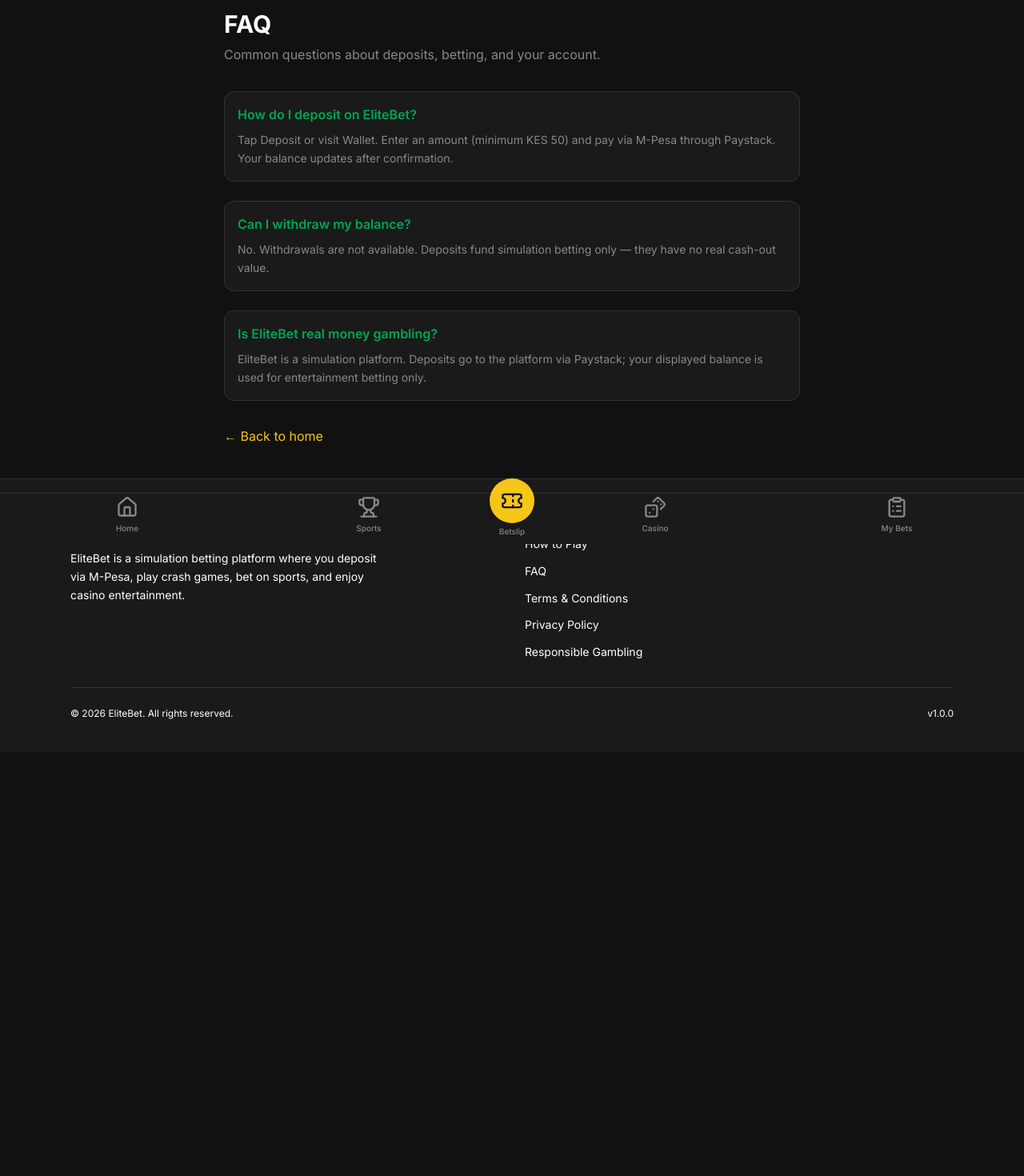
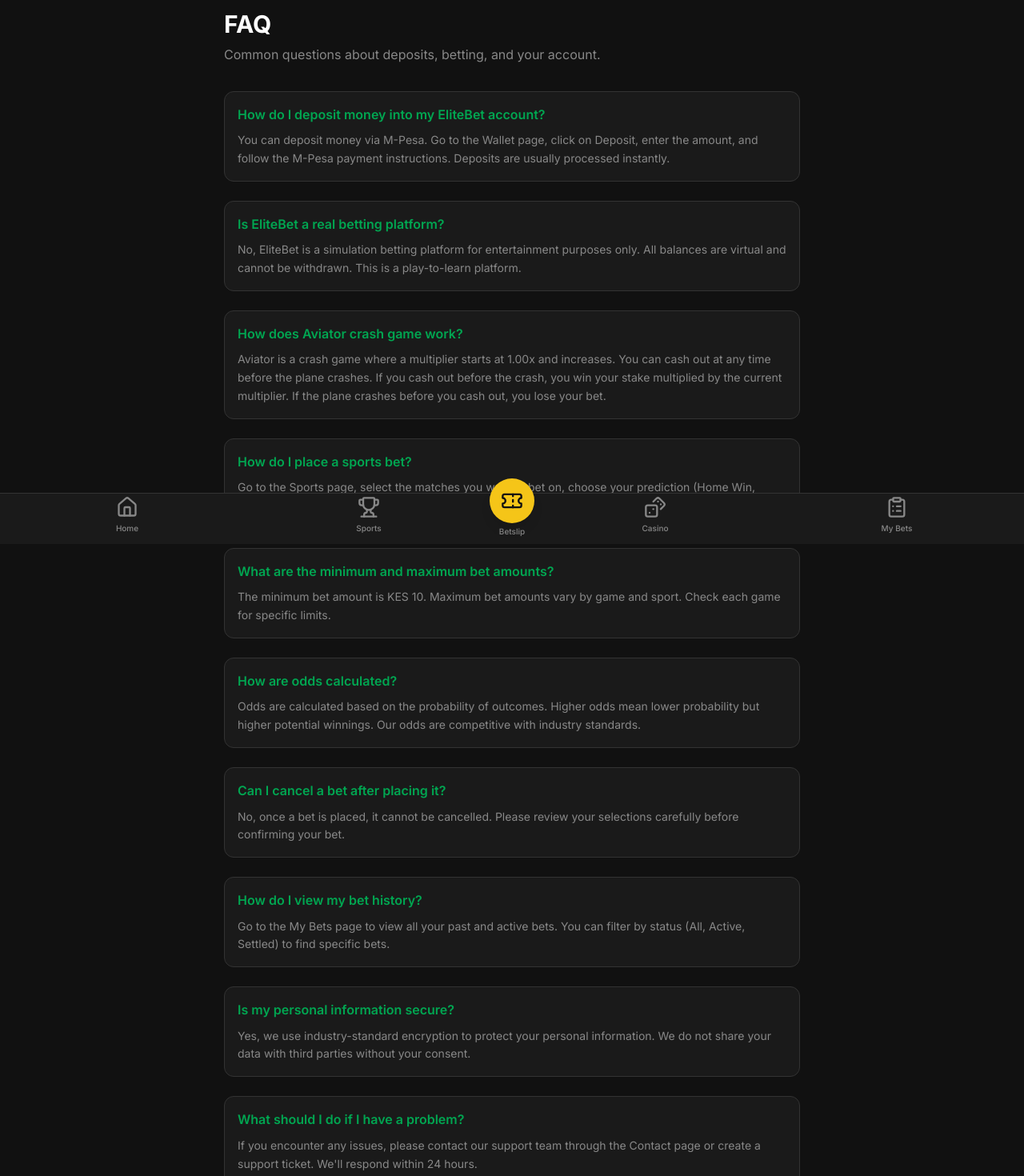
Before and after one commit to scurd142-glitch/elitebet, a Next.js app in the folder frontend/: page /faq in a window 1280 px wide. Shown: the part 120-1590 px from the top of the page at 80% size. Before the commit the page ends 1140 px from the top, so only its background shows below. Built offline with nearby package versions, Linux system fonts and the light colour scheme; no server answers.

Commit message:
commit changes

```diff
--- a/frontend/src/app/(marketing)/faq/page.tsx
+++ b/frontend/src/app/(marketing)/faq/page.tsx
@@ -4,16 +4,44 @@
 
 const FAQ_ITEMS = [
   {
-    q: "How do I deposit on EliteBet?",
-    a: "Tap Deposit or visit Wallet. Enter an amount (minimum KES 50) and pay via M-Pesa through Paystack. Your balance updates after confirmation.",
+    q: "How do I deposit money into my EliteBet account?",
+    a: "You can deposit money via M-Pesa. Go to the Wallet page, click on Deposit, enter the amount, and follow the M-Pesa payment instructions. Deposits are usually processed instantly.",
   },
   {
-    q: "Can I withdraw my balance?",
-    a: "No. Withdrawals are not available. Deposits fund simulation betting only — they have no real cash-out value.",
+    q: "Is EliteBet a real betting platform?",
+    a: "No, EliteBet is a simulation betting platform for entertainment purposes only. All balances are virtual and cannot be withdrawn. This is a play-to-learn platform.",
   },
   {
-    q: "Is EliteBet real money gambling?",
-    a: "EliteBet is a simulation platform. Deposits go to the platform via Paystack; your displayed balance is used for entertainment betting only.",
+    q: "How does Aviator crash game work?",
+    a: "Aviator is a crash game where a multiplier starts at 1.00x and increases. You can cash out at any time before the plane crashes. If you cash out before the crash, you win your stake multiplied by the current multiplier. If the plane crashes before you cash out, you lose your bet.",
+  },
+  {
+    q: "How do I place a sports bet?",
+    a: "Go to the Sports page, select the matches you want to bet on, choose your prediction (Home Win, Draw, or Away Win), and add them to your betslip. Enter your stake and place your bet.",
+  },
+  {
+    q: "What are the minimum and maximum bet amounts?",
+    a: "The minimum bet amount is KES 10. Maximum bet amounts vary by game and sport. Check each game for specific limits.",
+  },
+  {
+    q: "How are odds calculated?",
+    a: "Odds are calculated based on the probability of outcomes. Higher odds mean lower probability but higher potential winnings. Our odds are competitive with industry standards.",
+  },
+  {
+    q: "Can I cancel a bet after placing it?",
+    a: "No, once a bet is placed, it cannot be cancelled. Please review your selections carefully before confirming your bet.",
+  },
+  {
+    q: "How do I view my bet history?",
+    a: "Go to the My Bets page to view all your past and active bets. You can filter by status (All, Active, Settled) to find specific bets.",
+  },
+  {
+    q: "Is my personal information secure?",
+    a: "Yes, we use industry-standard encryption to protect your personal information. We do not share your data with third parties without your consent.",
+  },
+  {
+    q: "What should I do if I have a problem?",
+    a: "If you encounter any issues, please contact our support team through the Contact page or create a support ticket. We'll respond within 24 hours.",
   },
 ];
 
```
